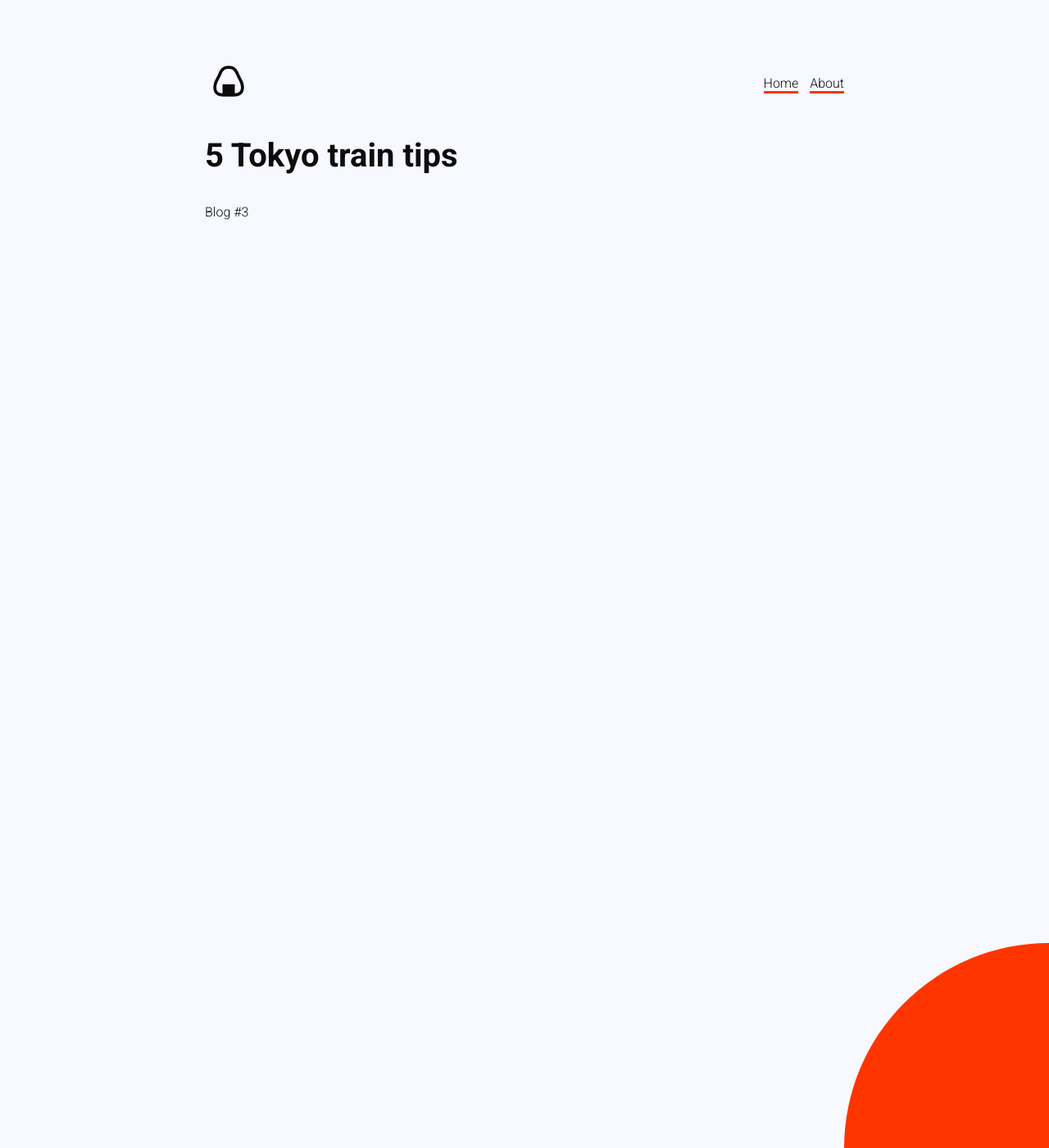
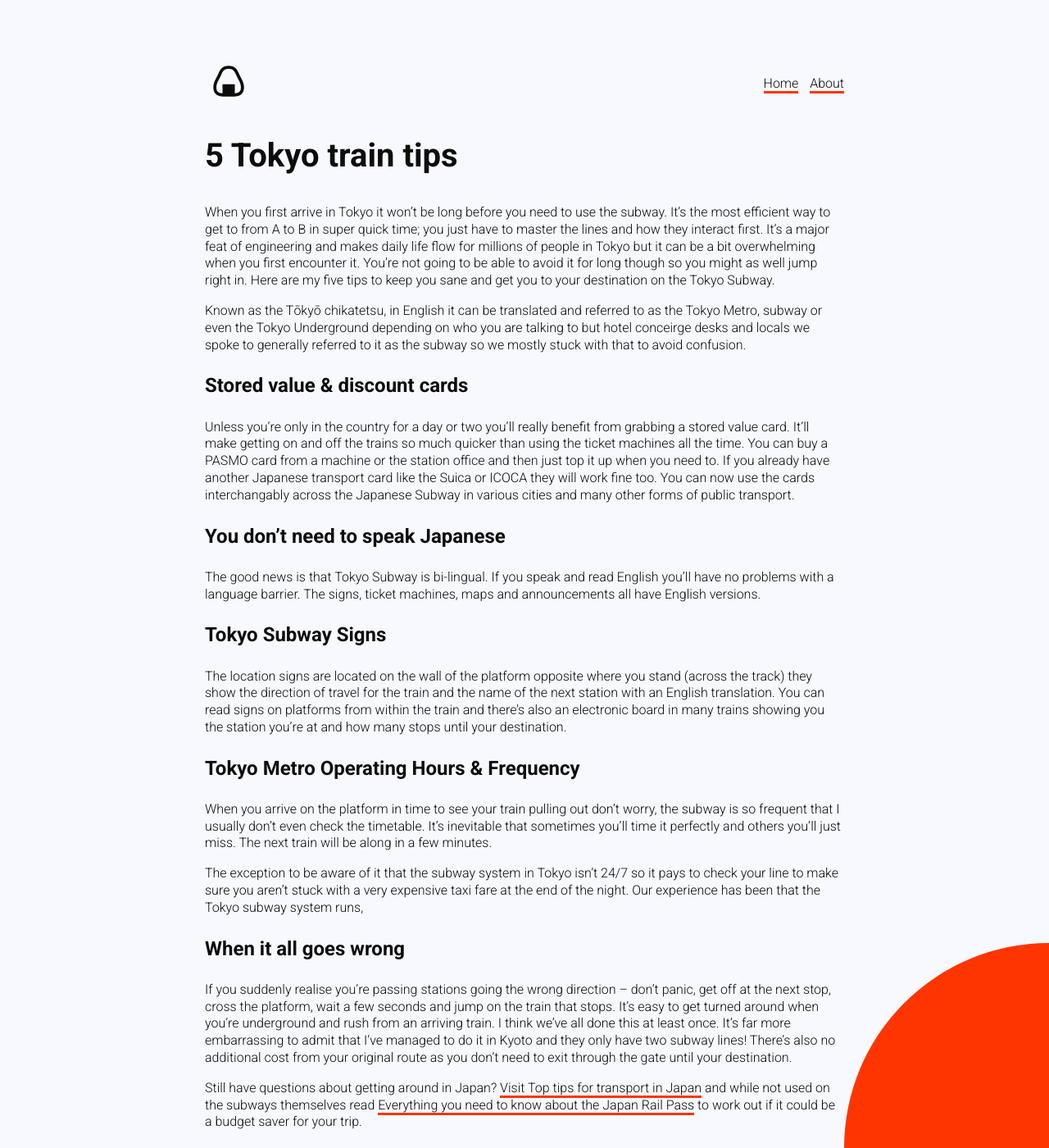
Before and after one commit to bwalowitz/anightinjapan, a Jekyll site: the page built from _posts/2018-10-20-tokyo-train-tips.md, in a window 1280 px wide and 1400 px high. Shown: the whole window at 82% size. Built offline with Jekyll 4.4.1, drawn with Linux system fonts in a browser that asks for light colours.

Commit message:
Updated Tokyo Train Tips

```diff
--- a/_posts/2018-10-20-tokyo-train-tips.md
+++ b/_posts/2018-10-20-tokyo-train-tips.md
@@ -5,4 +5,30 @@
   Tokyo Subway.
 ---
 
-Blog #3
+When you first arrive in Tokyo it won’t be long before you need to use the subway.  It’s the most efficient way to get to from A to B in super quick time; you just have to master the lines and how they interact first. It’s a major feat of engineering and makes daily life flow for millions of people in Tokyo but it can be a bit overwhelming when you first encounter it.  You’re not going to be able to avoid it for long though so you might as well jump right in.  Here are my five tips to keep you sane and get you to your destination on the Tokyo Subway.
+
+Known as the Tōkyō chikatetsu, in English it can be translated and referred to as the Tokyo Metro, subway or even the Tokyo Underground depending on who you are talking to but hotel conceirge desks and locals we spoke to generally referred to it as the subway so we mostly stuck with that to avoid confusion.
+
+### Stored value & discount cards
+
+Unless you’re only in the country for a day or two you’ll really benefit from grabbing a stored value card.  It’ll make getting on and off the trains so much quicker than using the  ticket machines all the time.  You can buy a PASMO card from a machine or the station office and then just top it up when you need to.  If you already have another Japanese transport card like the Suica or ICOCA they will work fine too.  You can now use the cards interchangably across the Japanese Subway in various cities and many other forms of public transport.
+
+### You don’t need to speak Japanese
+
+The good news is that Tokyo Subway is bi-lingual.  If you speak and read English you’ll have no problems with a language barrier. The signs, ticket machines, maps and announcements all have English versions.
+
+### Tokyo Subway Signs
+
+The location signs are located on the wall of the platform opposite where you stand (across the track) they show the direction of travel for the train and the name of the next station with an English translation.  You can read signs on platforms from within the train and there’s also an electronic board in many trains showing you the station you’re at and how many stops until your destination.
+
+### Tokyo Metro Operating Hours & Frequency
+
+When you arrive on the platform in time to see your train pulling out don’t worry, the subway is so frequent that I usually don’t even check the timetable.  It’s inevitable that sometimes you’ll time it perfectly and others you’ll just miss.  The next train will be along in a few minutes.
+
+The exception to be aware of it that the subway system in Tokyo isn’t 24/7 so it pays to check your line to make sure you aren’t stuck with a very expensive taxi fare at the end of the night.  Our experience has been that the Tokyo subway system runs,
+
+### When it all goes wrong
+
+If you suddenly realise you’re passing stations going the wrong direction – don’t panic, get off at the next stop, cross the platform, wait a few seconds and jump on the train that stops.  It’s easy to get turned around when you’re underground and rush from an arriving train.  I think we’ve all done this at least once.  It’s far more embarrassing to admit that I’ve managed to do it in Kyoto and they only have two subway lines!  There’s also no additional cost from your original route as you don’t need to exit through the gate until your destination.
+
+Still have questions about getting around in Japan? [Visit Top tips for transport in Japan](https://www.2aussietravellers.com/top-tips-for-transport-in-japan/ ) and while not used on the subways themselves read [Everything you need to know about the Japan Rail Pass](https://www.2aussietravellers.com/japan-rail-pass/) to work out if it could be a budget saver for your trip.
```
